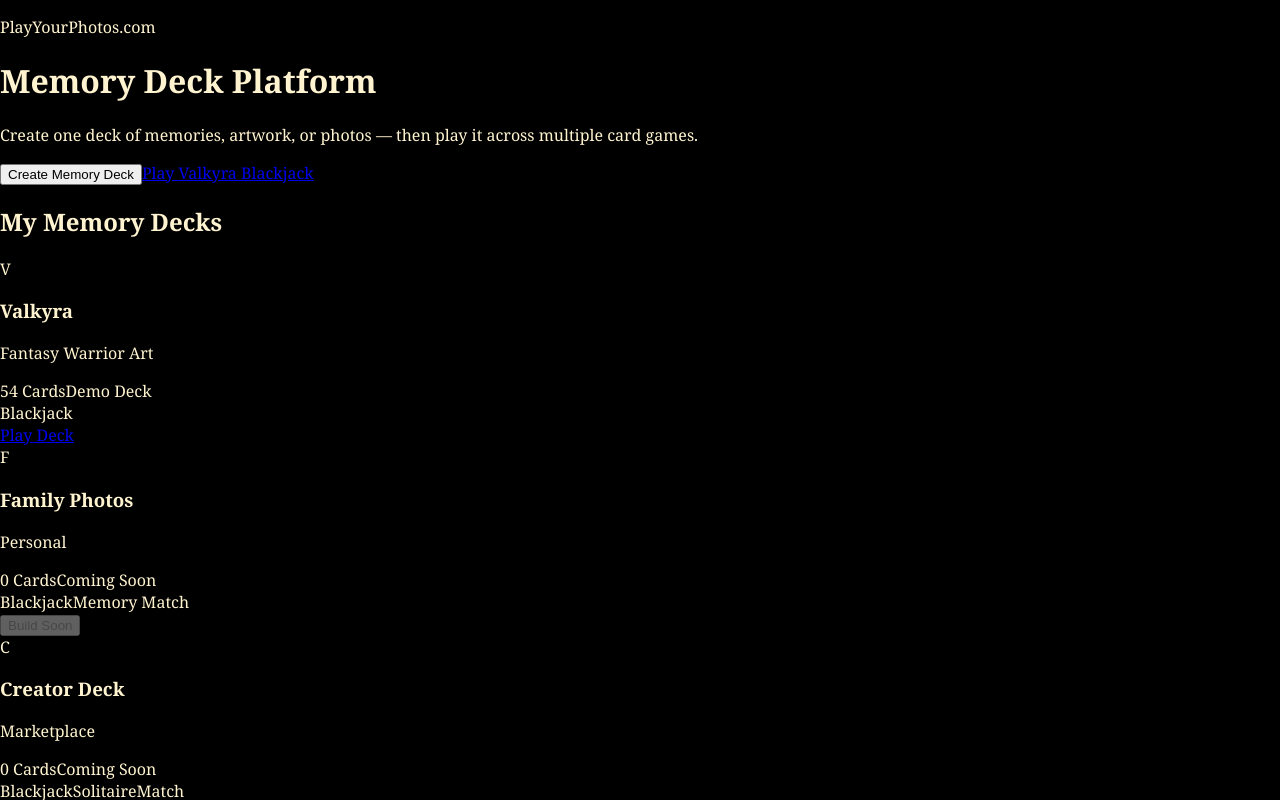
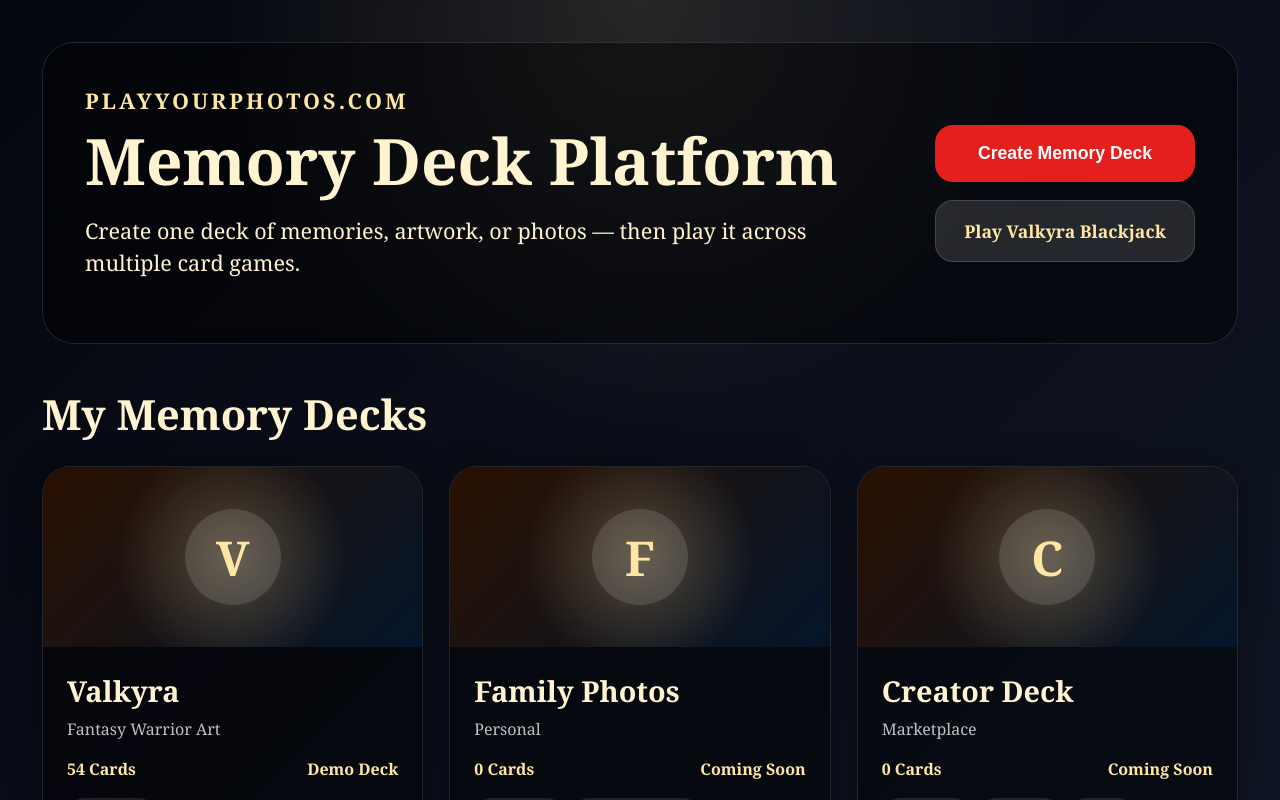
Before and after one commit to PlayYourPhotos/playyourphotos-blackjack, a React (Create React App) app: page /platform in a window 1280 px wide. Shown: the top 800 px of the page. Built offline with nearby package versions, Linux system fonts and the light colour scheme.

Commit message:
Update styles.css

```diff
--- a/src/styles.css
+++ b/src/styles.css
@@ -766,3 +766,240 @@ body {
     grid-column: span 2;
   }
 }
+/* =========================
+   PLATFORM DASHBOARD
+========================= */
+
+.platform-page {
+  min-height: 100vh;
+  padding: 42px;
+  background:
+    radial-gradient(circle at top, rgba(255,231,163,0.12), transparent 30%),
+    linear-gradient(135deg, #05070f, #111827);
+  color: #fff4cf;
+}
+
+.platform-hero {
+  display: flex;
+  justify-content: space-between;
+  gap: 40px;
+  align-items: center;
+  padding: 42px;
+  border-radius: 32px;
+  background: rgba(0,0,0,0.42);
+  border: 1px solid rgba(255,255,255,0.12);
+  backdrop-filter: blur(8px);
+}
+
+.platform-kicker {
+  margin: 0 0 12px;
+  color: #ffe7a3;
+  font-weight: bold;
+  letter-spacing: 3px;
+  text-transform: uppercase;
+}
+
+.platform-hero h1 {
+  margin: 0;
+  font-size: 4rem;
+  line-height: 1;
+}
+
+.platform-hero p {
+  max-width: 760px;
+  font-size: 1.35rem;
+  line-height: 1.5;
+}
+
+.platform-actions {
+  display: flex;
+  flex-direction: column;
+  gap: 18px;
+  min-width: 260px;
+}
+
+.platform-primary,
+.platform-secondary,
+.deck-play-button,
+.deck-disabled-button {
+  display: inline-block;
+  text-align: center;
+  border: none;
+  border-radius: 18px;
+  padding: 18px 24px;
+  font-size: 1.1rem;
+  font-weight: bold;
+  text-decoration: none;
+  cursor: pointer;
+}
+
+.platform-primary {
+  background: #e51e1e;
+  color: white;
+}
+
+.platform-secondary {
+  background: rgba(255,255,255,0.12);
+  color: #ffe7a3;
+  border: 1px solid rgba(255,255,255,0.14);
+}
+
+.platform-section {
+  margin-top: 42px;
+}
+
+.platform-section h2 {
+  font-size: 2.6rem;
+  margin-bottom: 24px;
+}
+
+.deck-grid {
+  display: grid;
+  grid-template-columns: repeat(3, 1fr);
+  gap: 26px;
+}
+
+.deck-card {
+  overflow: hidden;
+  border-radius: 28px;
+  background: rgba(0,0,0,0.42);
+  border: 1px solid rgba(255,255,255,0.12);
+  box-shadow: 0 0 30px rgba(0,0,0,0.35);
+}
+
+.deck-cover {
+  height: 180px;
+  display: flex;
+  align-items: center;
+  justify-content: center;
+  background:
+    radial-gradient(circle, rgba(255,231,163,0.26), transparent 55%),
+    linear-gradient(135deg, #291000, #04152a);
+}
+
+.deck-cover span {
+  width: 96px;
+  height: 96px;
+  border-radius: 50%;
+  display: flex;
+  align-items: center;
+  justify-content: center;
+  background: rgba(255,255,255,0.12);
+  color: #ffe7a3;
+  font-size: 3rem;
+  font-weight: bold;
+}
+
+.deck-info {
+  padding: 24px;
+}
+
+.deck-info h3 {
+  margin: 0 0 8px;
+  font-size: 1.8rem;
+}
+
+.deck-info p {
+  margin: 0 0 18px;
+  color: rgba(255,255,255,0.75);
+}
+
+.deck-meta {
+  display: flex;
+  justify-content: space-between;
+  gap: 12px;
+  margin-bottom: 18px;
+  color: #ffe7a3;
+  font-weight: bold;
+}
+
+.deck-games {
+  display: flex;
+  flex-wrap: wrap;
+  gap: 8px;
+  margin-bottom: 22px;
+}
+
+.deck-games span {
+  padding: 8px 12px;
+  border-radius: 999px;
+  background: rgba(255,255,255,0.10);
+  font-size: 0.9rem;
+}
+
+.deck-play-button {
+  width: 100%;
+  background: #e51e1e;
+  color: white;
+}
+
+.deck-disabled-button {
+  width: 100%;
+  background: rgba(255,255,255,0.12);
+  color: rgba(255,255,255,0.55);
+  cursor: not-allowed;
+}
+
+.platform-feature-grid {
+  display: grid;
+  grid-template-columns: repeat(4, 1fr);
+  gap: 22px;
+}
+
+.platform-feature-grid div {
+  padding: 26px;
+  border-radius: 24px;
+  background: rgba(0,0,0,0.36);
+  border: 1px solid rgba(255,255,255,0.12);
+}
+
+.platform-feature-grid h3 {
+  margin-top: 0;
+  color: #ffe7a3;
+}
+
+.landing-buttons {
+  display: flex;
+  justify-content: center;
+  gap: 20px;
+  flex-wrap: wrap;
+}
+
+.secondary-launch {
+  background: rgba(255,255,255,0.12);
+  border: 1px solid rgba(255,255,255,0.22);
+}
+
+.landing-powered {
+  margin-top: 28px;
+  color: #ffe7a3;
+  font-size: 1rem;
+}
+
+@media (max-width: 900px) {
+  .platform-page {
+    padding: 20px;
+  }
+
+  .platform-hero {
+    flex-direction: column;
+    align-items: flex-start;
+    padding: 28px;
+  }
+
+  .platform-hero h1 {
+    font-size: 3rem;
+  }
+
+  .platform-actions {
+    width: 100%;
+  }
+
+  .deck-grid {
+    grid-template-columns: 1fr;
+  }
+
+  .platform-feature-grid {
+    grid-template-columns: 1fr;
+  }
+}
```
